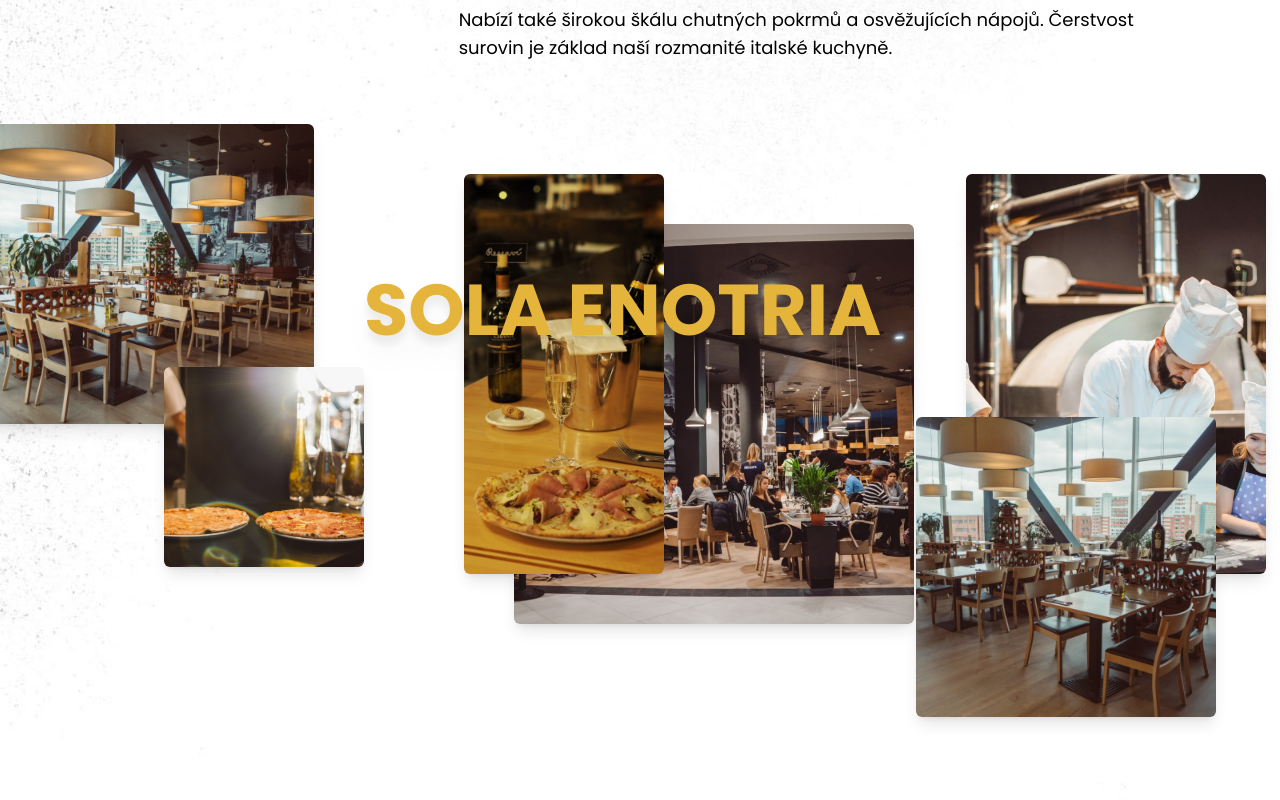
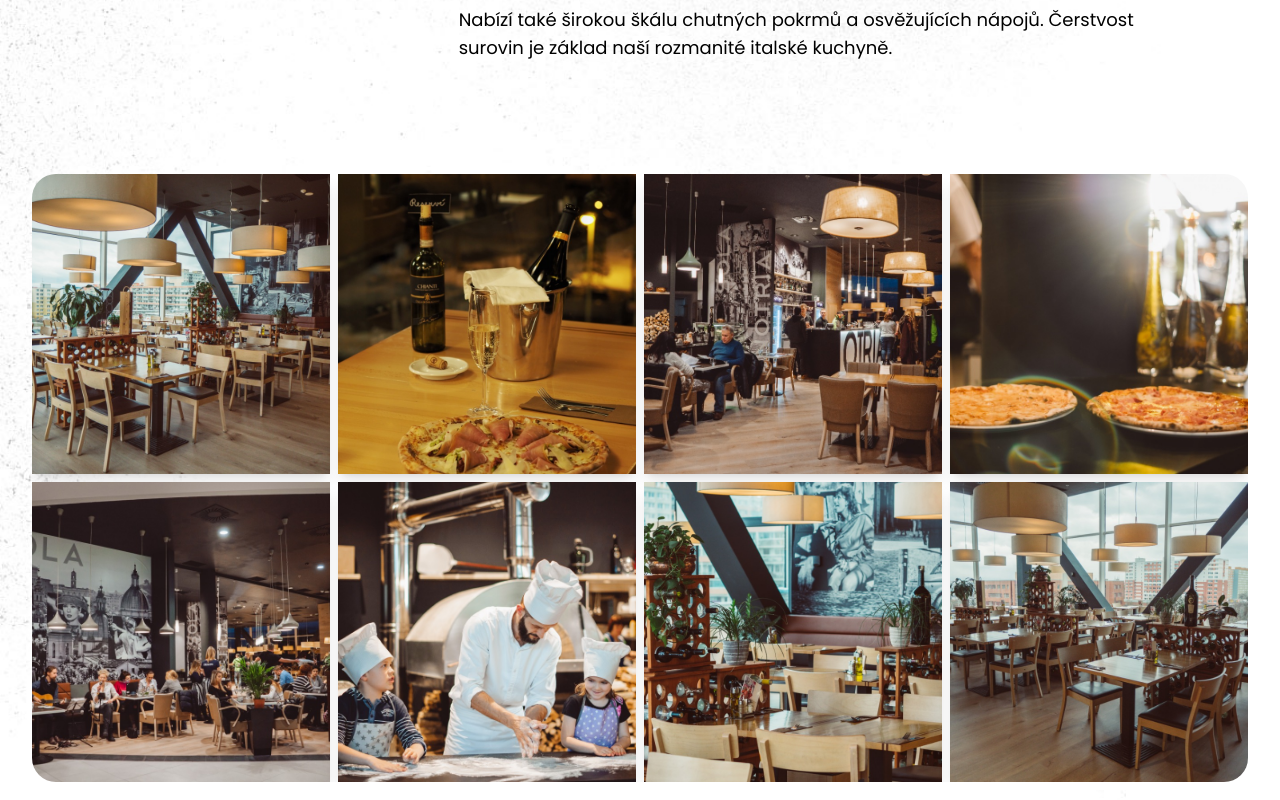
Before and after one commit to TomasLukes/sola-enotria, a Next.js app: page / in a window 1280 px wide. Shown: the part 1080-1880 px from the top of the page. Built offline with nearby package versions, Linux system fonts and the light colour scheme.

Commit message:
fix: ImageGallery for desktop

```diff
--- a/app/components/ImageGallery/ImageCarousel/ImageModal/ImageModal.tsx
+++ b/app/components/ImageGallery/ImageCarousel/ImageModal/ImageModal.tsx
@@ -20,8 +20,8 @@
   return (
     <>
       <button
-        className={clsx('relative rounded-md shadow-lg overflow-hidden', className, {
-          'w-[250px] h-[250px]': variant === 'mobile',
+        className={clsx('relative shadow-lg overflow-hidden', className, {
+          'w-[250px] h-[250px] rounded-md': variant === 'mobile',
         })}
         onClick={toggleIsOpen}
       >
--- a/app/components/ImageGallery/ImageParallax/ImageParallax.tsx
+++ b/app/components/ImageGallery/ImageParallax/ImageParallax.tsx
@@ -4,50 +4,47 @@
 
 const ImageParallax = (): ReactElement => {
   return (
-    <div className="container-base h-[600px] mt-20 relative">
-      <h3 className="absolute text-7xl font-bold text-accent bg-transaprent text-nowrap top-[100px] left-[300px] z-20 drop-shadow-xl">
-        SOLA ENOTRIA
-      </h3>
-      <div className="absolute top-[-50px] left-[-100px]">
+    <div className="w-full max-w-8xl mx-auto px-4 lg:px-8 mt-20">
+      <div className="grid grid-cols-4 gap-2 overflow-hidden rounded-3xl">
         <ImageModal
           imgSrc={`/assets/restaurant/interier-01.jpg`}
           variant="desktop"
-          className="h-[300px] w-[350px]"
+          className="h-[300px] w-full"
         />
-      </div>
-      <div className="absolute top-[0px] left-[400px] z-10">
         <ImageModal
           imgSrc={`/assets/restaurant/interier-02.jpg`}
           variant="desktop"
-          className="h-[400px] w-[200px]"
+          className="h-[300px] w-full"
         />
-      </div>
-      <div className="absolute bottom-[200px] left-[100px]">
+        <ImageModal
+          imgSrc={`/assets/restaurant/interier-03.jpg`}
+          variant="desktop"
+          className="h-[300px] w-full"
+        />
         <ImageModal
           imgSrc={`/assets/restaurant/interier-04.jpg`}
           variant="desktop"
-          className="absolute h-[200px] w-[200px]"
+          className="h-[300px] w-full"
         />
-      </div>
-      <div className="absolute top-[50px] left-[450px]">
         <ImageModal
           imgSrc={`/assets/restaurant/interier-05.jpg`}
           variant="desktop"
-          className="absolute h-[400px] w-[400px]"
+          className="h-[300px] w-full"
         />
-      </div>
-      <div className="absolute top-[0px] right-[-50px]">
         <ImageModal
           imgSrc={`/assets/restaurant/interier-06.jpg`}
           variant="desktop"
-          className="absolute h-[400px] w-[300px]"
+          className="h-[300px] w-full"
         />
-      </div>
-      <div className="absolute bottom-[50px] right-[0px]">
+        <ImageModal
+          imgSrc={`/assets/restaurant/interier-07.jpg`}
+          variant="desktop"
+          className="h-[300px] w-full"
+        />
         <ImageModal
           imgSrc={`/assets/restaurant/interier-08.jpg`}
           variant="desktop"
-          className="absolute h-[300px] w-[300px]"
+          className="h-[300px] w-full"
         />
       </div>
     </div>
```
